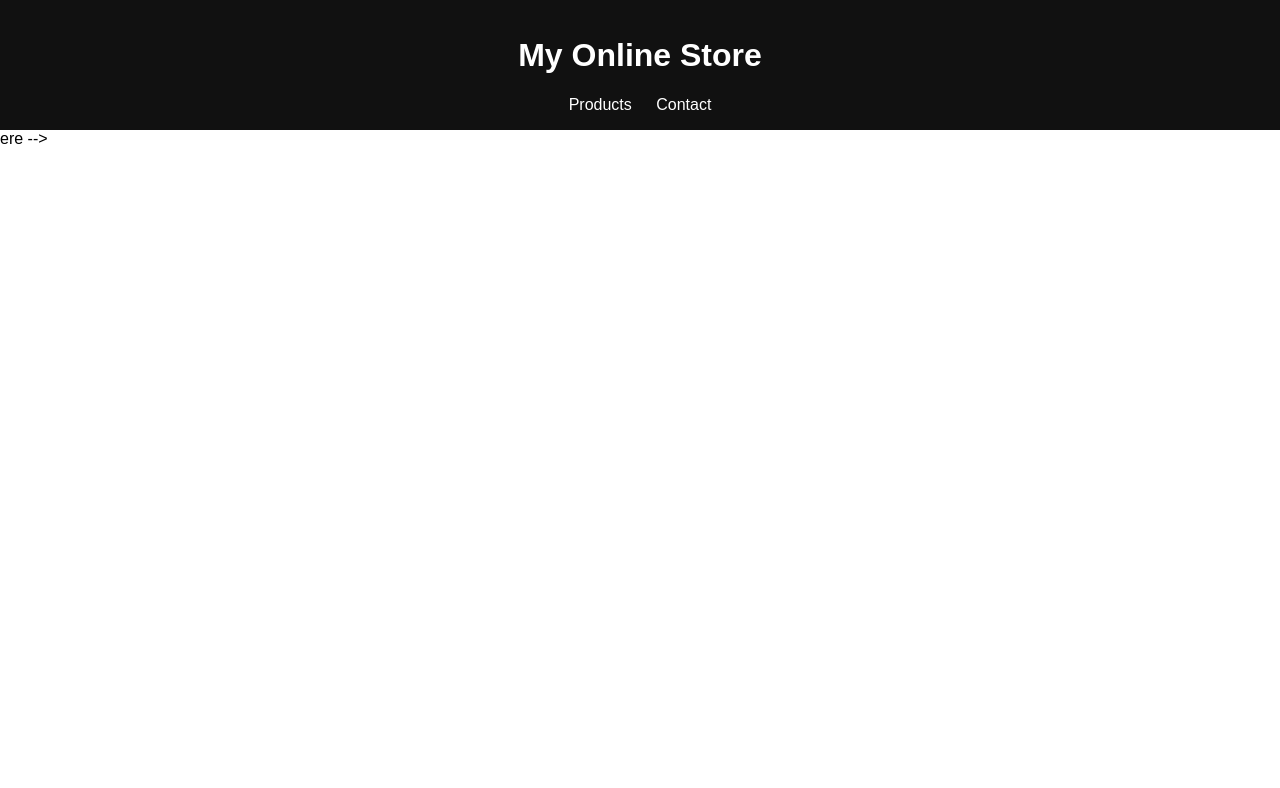
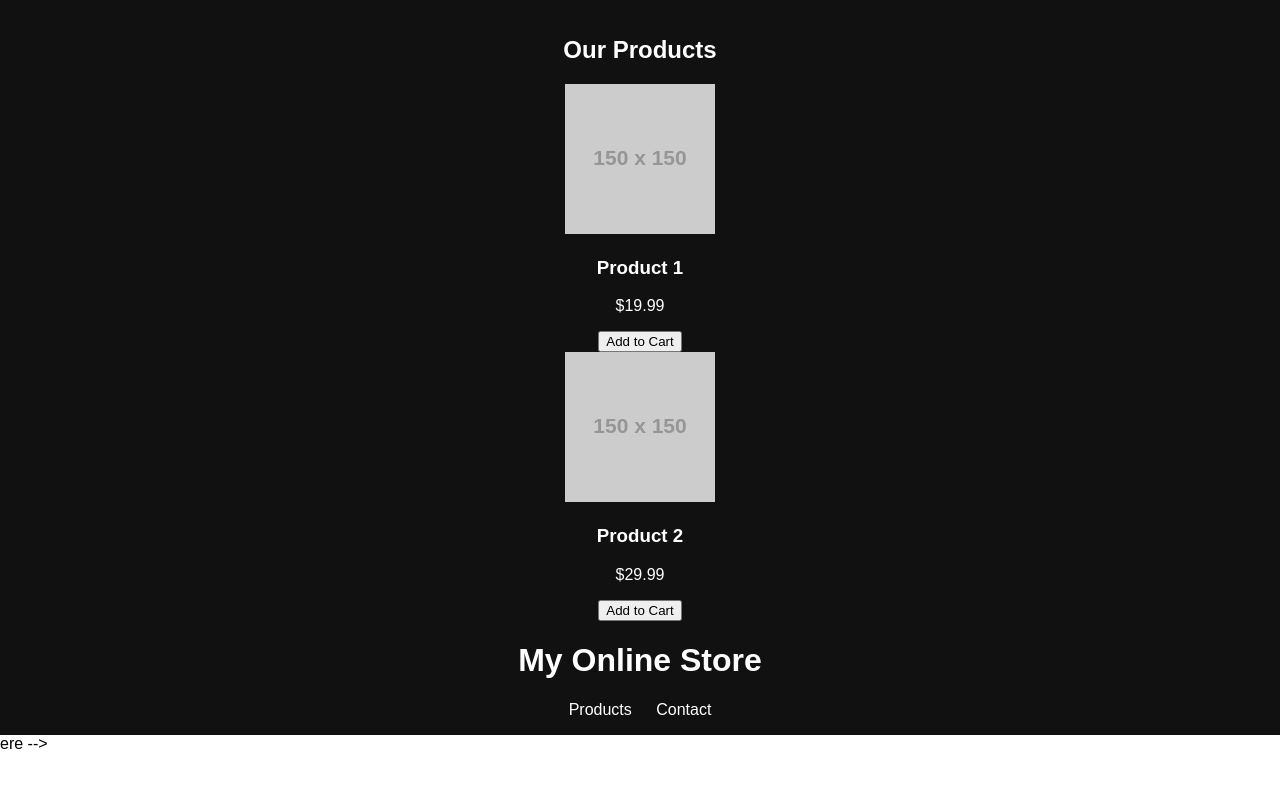
Before and after one commit to Moderatetech/Cymars, a plain HTML site: page Index.html in a window 1280 px wide. Drawn offline with Linux system fonts and the light colour scheme; placeholder pictures from the web are drawn by us.

Commit message:
Update Index.html

```diff
--- a/Index.html
+++ b/Index.html
@@ -8,6 +8,23 @@
 </head>
 <body>
   <header>
+    <section id="products">
+  <h2>Our Products</h2>
+  <div class="product-grid">
+    <div class="product-card">
+      <img src="https://via.placeholder.com/150" alt="Product 1">
+      <h3>Product 1</h3>
+      <p>$19.99</p>
+      <button>Add to Cart</button>
+    </div>
+    <div class="product-card">
+      <img src="https://via.placeholder.com/150" alt="Product 2">
+      <h3>Product 2</h3>
+      <p>$29.99</p>
+      <button>Add to Cart</button>
+    </div>
+  </div>
+    </section>
   <h1>My Online Store</h1>
   <nav>
     <a href="#products">Products</a>
```
